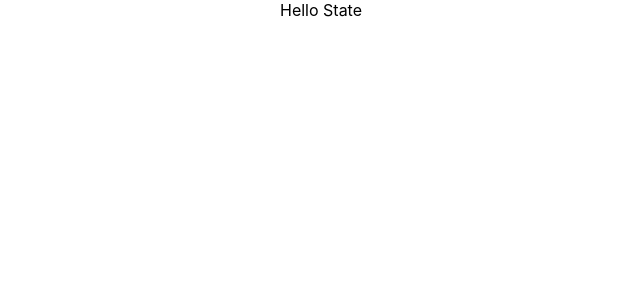
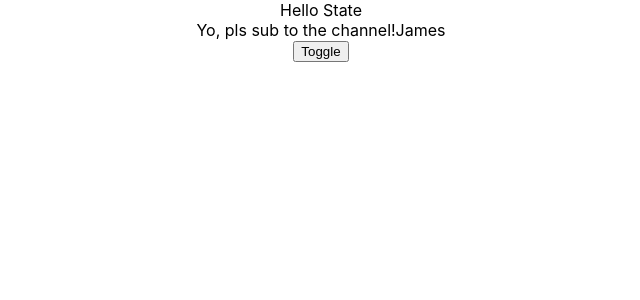
Before and after one commit to henry-49/demo-react-hooks, a React (Create React App) app: page / in a window 1280 px wide. Shown: the top 300 px of the page, without its empty margins (319-959 px from the left). Built offline with nearby package versions, Linux system fonts and the light colour scheme.

Commit message:
UseCallback Demo

```diff
--- a/src/App.js
+++ b/src/App.js
@@ -1,11 +1,12 @@
-import logo from './logo.svg';
 import './App.css';
+import UseCallbackTutorial from './UseCallbackDemo/UseCallbackTutorial';
 import StateDemo from './UseState/StateDemo';
 
 function App() {
   return (
     <div className="App">
       <StateDemo></StateDemo>
+    <UseCallbackTutorial />
     </div>
   );
 }
--- /dev/null
+++ b/src/UseCallbackDemo/Child.js
@@ -0,0 +1,15 @@
+import React, { useEffect } from 'react';
+
+ function Child({ returnComment }) {
+    useEffect(() => {
+        console.log("Function was called");
+    }, [returnComment])
+    return (
+        <div>
+            {returnComment("James")}
+        </div>
+    )
+}
+
+
+export default Child;
--- /dev/null
+++ b/src/UseCallbackDemo/UseCallbackTutorial.js
@@ -0,0 +1,27 @@
+import React, { useCallback, useState } from 'react';
+import Child from './Child';
+
+export default function UseCallbackTutorial() {
+    const [toggle, setToggle] = useState(false);
+    const [data, setData] = useState("Yo, pls sub to the channel!");
+
+    // useCallback is use to access a function
+    // useMemo is use to access a value
+    const returnComment =useCallback((name) => {
+        return data + name;
+    }, [data]);
+
+
+    return (
+        <div className="App">
+            <Child returnComment={returnComment} />
+            <button
+            onClick={() => {
+                setToggle(!toggle);
+            }}>
+                {" "} Toggle
+            </button>
+            {toggle && <h1> toggle </h1>}
+        </div>
+    );
+}
```
